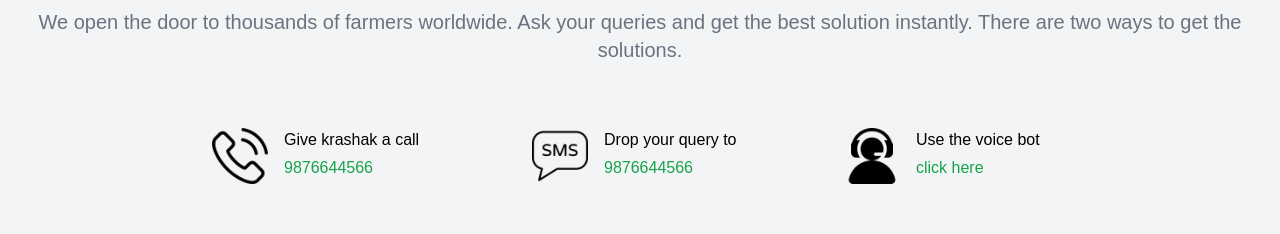
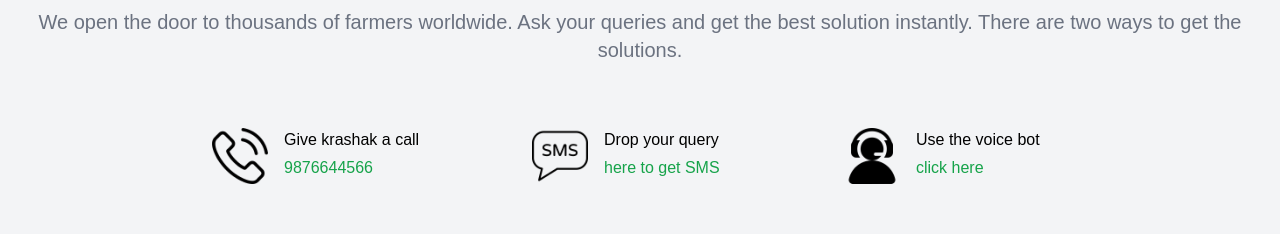
Before and after one commit to rudrakshi99/Farmer-Call-Center, a React (Create React App) app: page / in a window 1280 px wide. Shown: the part 1480-1714 px from the top of the page. Built offline with nearby package versions, Linux system fonts and the light colour scheme.

Commit message:
fix(helpcards): navigate urls

```diff
--- a/src/components/HelpCard/HelpCard.js
+++ b/src/components/HelpCard/HelpCard.js
@@ -20,26 +20,43 @@ class HelpCard extends Component {
         <div className="grid place-items-center mt-14 mb-20">
           <div className="flex space-x-20">
             <div className="flex flex-row m-2">
-                <img className="w-14 h-14 rounded-lg mr-4" src={Call} />
+              <img
+                className="w-14 h-14 rounded-lg mr-4"
+                src={Call}
+                alt="call"
+              />
               <div className="flex flex-column flex-wrap w-40">
                 <p className="">Give krashak a call </p>
                 <p className="text-green-600">9876644566</p>
               </div>
             </div>
             <div className="flex flex-row m-2">
-                <img className="w-14 h-14 rounded-lg mr-4" src={SMS} />
+              <img className="w-14 h-14 rounded-lg mr-4" src={SMS} alt="SMS" />
               <div className="flex flex-column flex-wrap w-40">
-                  <p className="">Drop your query to </p>
-                  <p className="text-green-600">9876644566</p>
+                <p className="">Drop your query </p>
+                <p
+                  className="text-green-600 cursor-pointer"
+                  onClick={() => {
+                    window.location.href = "/sms";
+                  }}
+                >
+                  here to get SMS
+                </p>
               </div>
             </div>
             <div className="flex flex-row m-2">
-                <img className="w-14 h-14 rounded-lg mr-4" src={Help} />
+              <img
+                className="w-14 h-14 rounded-lg mr-4"
+                src={Help}
+                alt="help"
+              />
               <div className="flex flex-column flex-wrap w-40">
                 <p className="">Use the voice bot</p>
                 <p
                   className="text-green-600 cursor-pointer"
-                    onClick={() => this.navigation.navigate("/voice")}
+                  onClick={() => {
+                    window.location.href = "/voice";
+                  }}
                 >
                   click here
                 </p>
```
Lines whose indentation alone changed are shown as unchanged.
